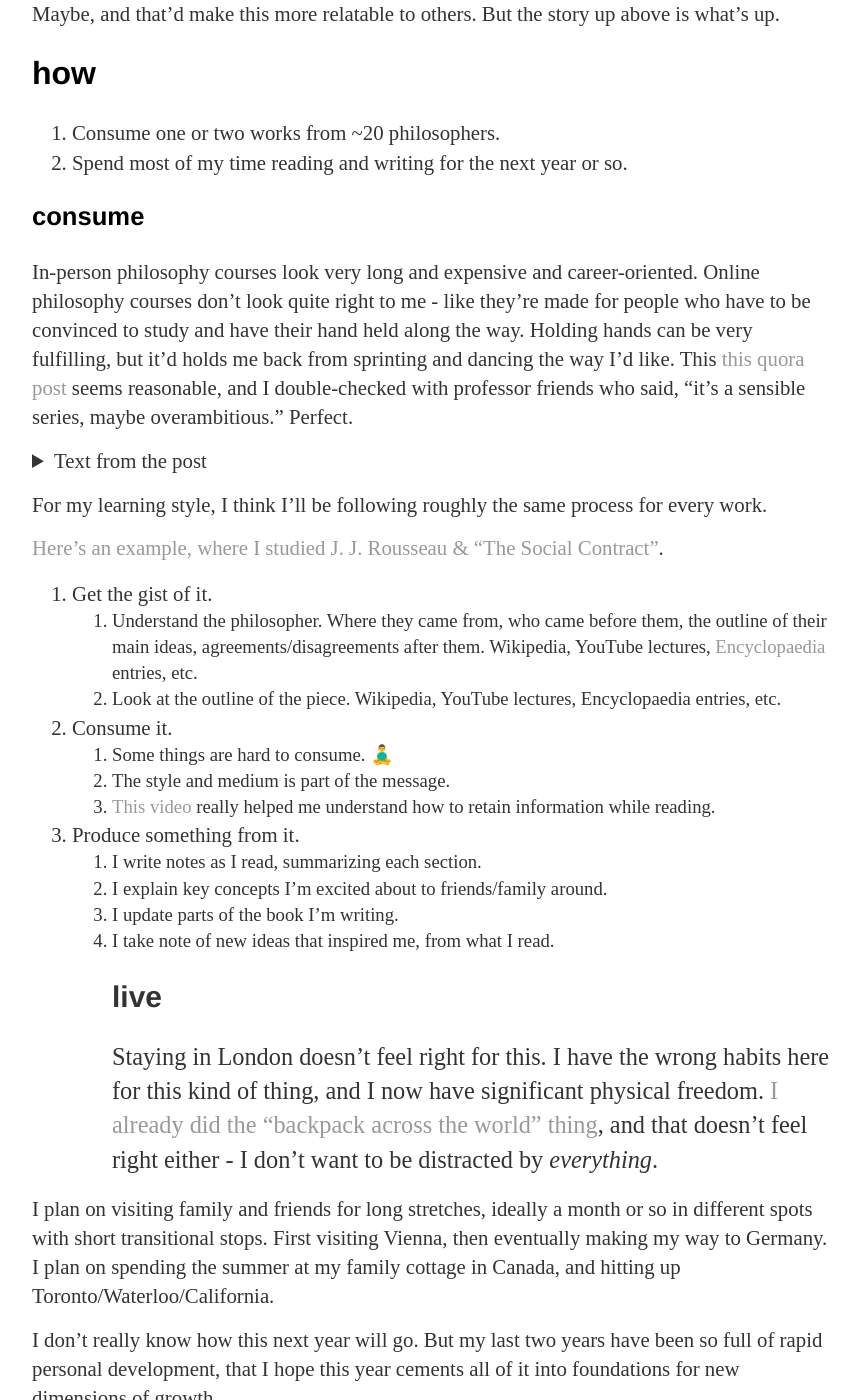
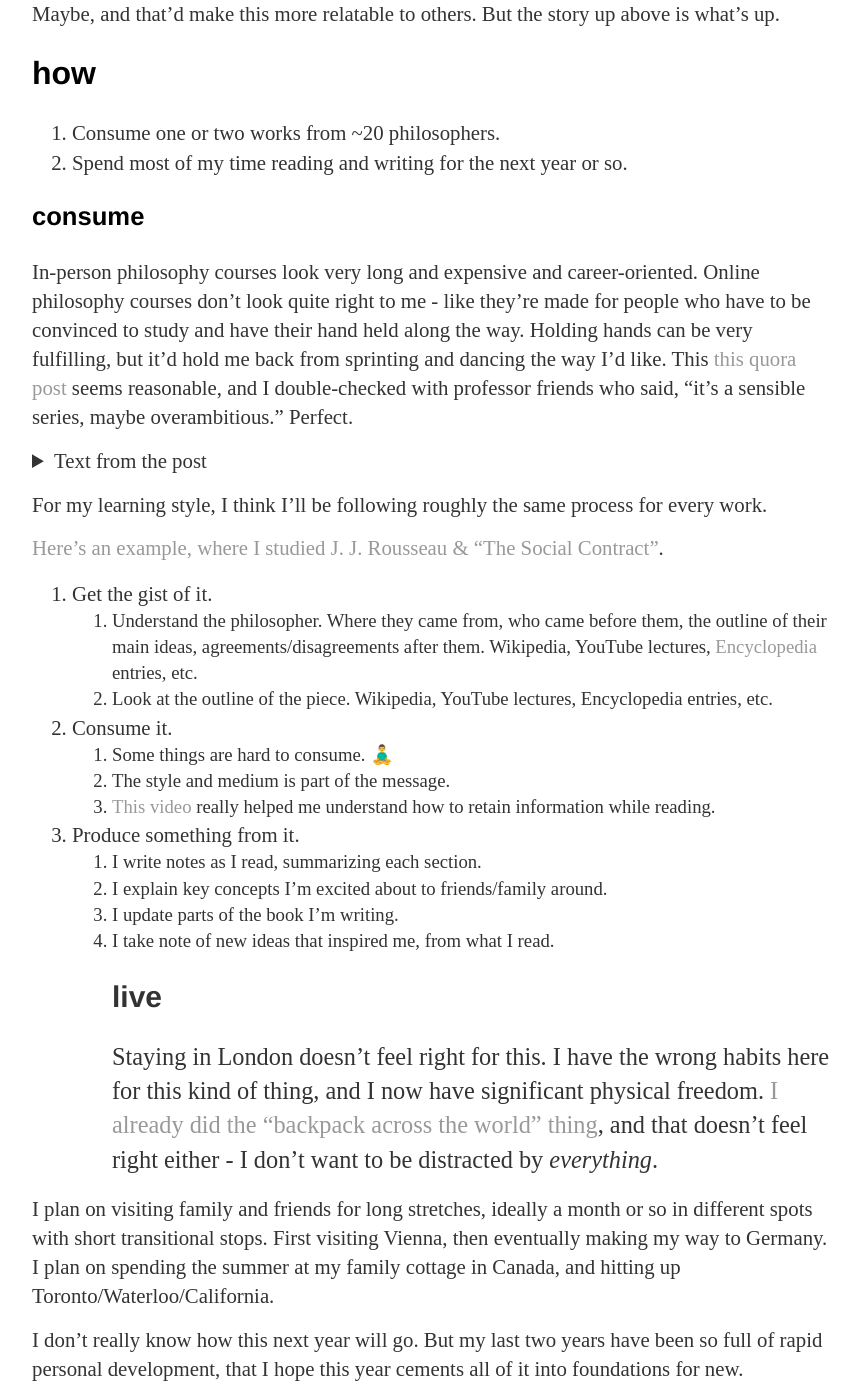
Before and after one commit to curiousest/curiousest.github.io, a Jekyll site: the page built from _posts/2024-02-16-philosophy-study.md, in a window 1280 px wide and 1400 px high, scrolled down 866 px. Shown: the whole window, without its empty margins (208-1068 px from the left). Built offline with Jekyll 4.4.1, drawn with Linux system fonts in a browser that asks for light colours; some of the changed text lies outside the part shown.

Commit message:
Spelling fixes.

```diff
--- a/_posts/2024-02-16-philosophy-study.md
+++ b/_posts/2024-02-16-philosophy-study.md
@@ -29,7 +29,7 @@
 
 ### consume
 
-In-person philosophy courses look very long and expensive and career-oriented. Online philosophy courses don't look quite right to me - like they're made for people who have to be convinced to study and have their hand held along the way. Holding hands can be very fulfilling, but it’d holds me back from sprinting and dancing the way I’d like. This [this quora post](https://qr.ae/py6yGR) seems reasonable, and I double-checked with professor friends who said, “it’s a sensible series, maybe overambitious.” Perfect.
+In-person philosophy courses look very long and expensive and career-oriented. Online philosophy courses don't look quite right to me - like they're made for people who have to be convinced to study and have their hand held along the way. Holding hands can be very fulfilling, but it’d hold me back from sprinting and dancing the way I’d like. This [this quora post](https://qr.ae/py6yGR) seems reasonable, and I double-checked with professor friends who said, “it’s a sensible series, maybe overambitious.” Perfect.
 
 <details>
 
@@ -194,8 +194,8 @@
 [Here's an example, where I studied J. J. Rousseau & "The Social Contract"](2024-02-08-Rousseau-study-notes).
 
 1. Get the gist of it.
-	1. Understand the philosopher. Where they came from, who came before them, the outline of their main ideas, agreements/disagreements after them. Wikipedia, YouTube lectures, [Encyclopaedia](https://plato.stanford.edu/index.html) entries, etc.
-	2. Look at the outline of the piece. Wikipedia, YouTube lectures, Encyclopaedia entries, etc.
+	1. Understand the philosopher. Where they came from, who came before them, the outline of their main ideas, agreements/disagreements after them. Wikipedia, YouTube lectures, [Encyclopedia](https://plato.stanford.edu/index.html) entries, etc.
+	2. Look at the outline of the piece. Wikipedia, YouTube lectures, Encyclopedia entries, etc.
 2. Consume it.
 	1. Some things are hard to consume. 🧘‍♂️
 	2. The style and medium is part of the message.
```
Also changed, not shown: other parts of _posts/2024-02-16-philosophy-study.md (+1 -1 lines).
